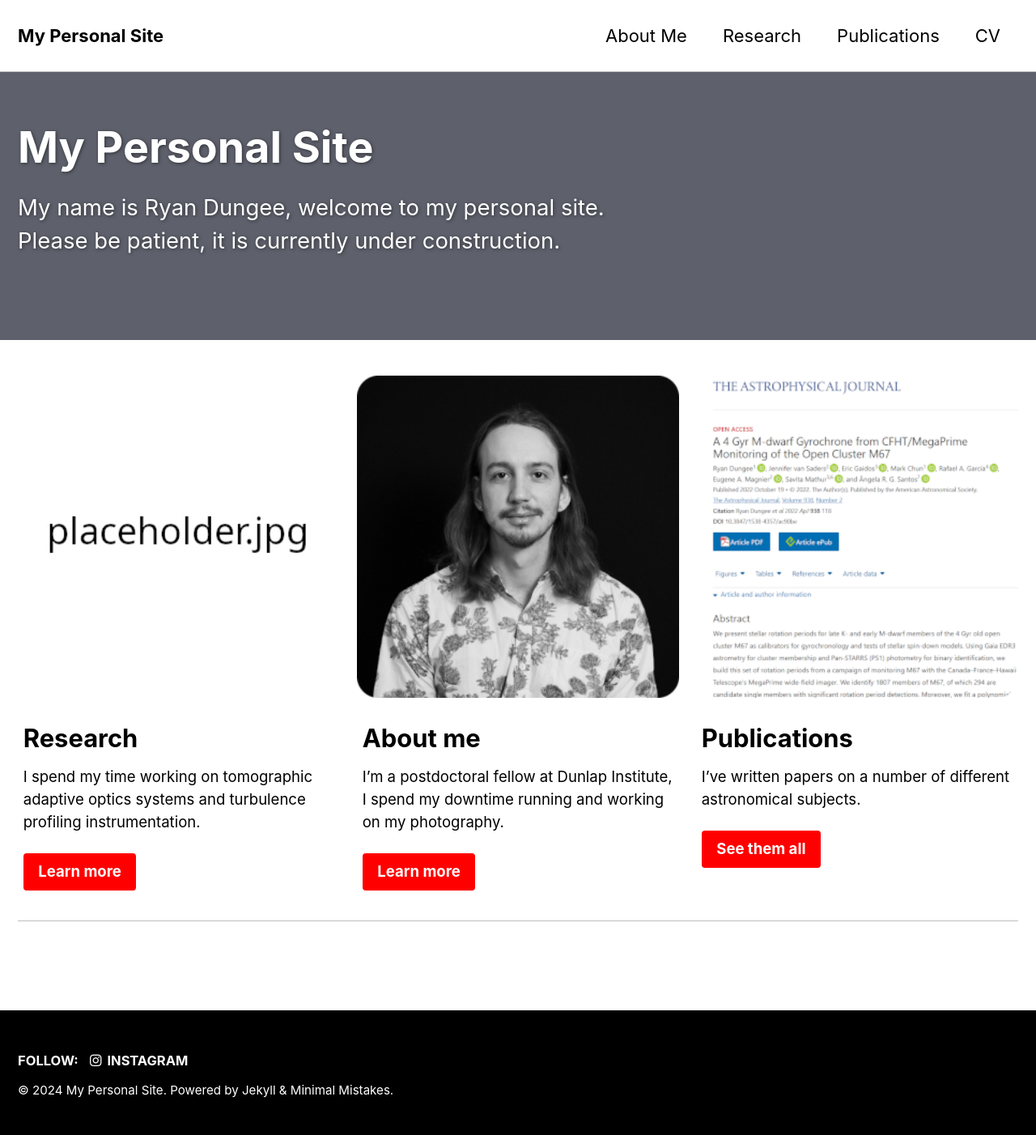
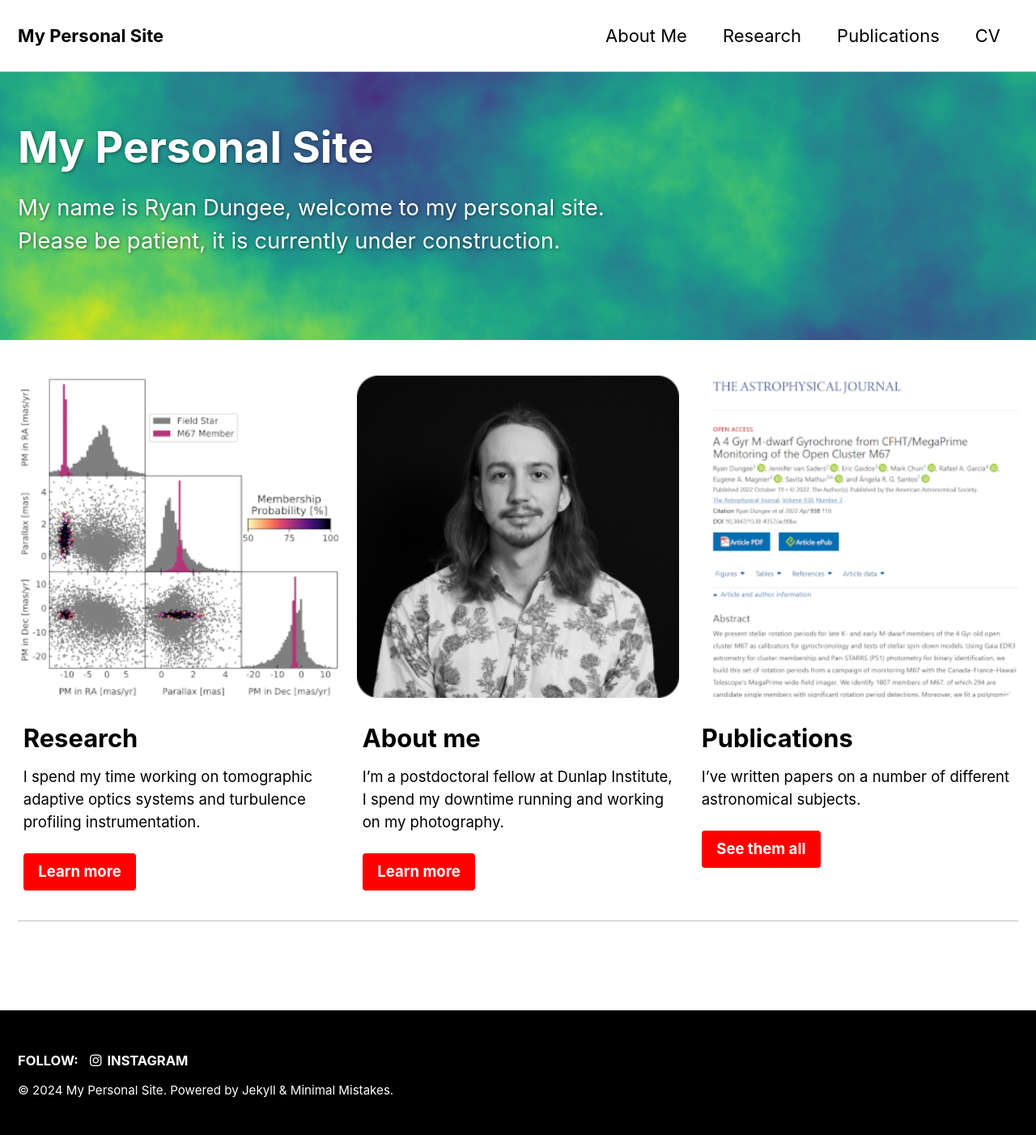
Before and after one commit to rdungee/rdungee.github.io, a Jekyll site: the page built from _pages/home.md, in a window 1280 px wide. Shown: the whole page at 81% size. Built offline with Jekyll 4.4.1, drawn with Linux system fonts in a browser that asks for light colours; cached includes are drawn as plain includes.

Commit message:
Homepage images

```diff
--- a/_pages/home.md
+++ b/_pages/home.md
@@ -3,11 +3,12 @@ layout: splash
 permalink: /
 hidden: true
 header:
-  overlay_color: "#5e616c"
+  overlay_color: "#000000"
+  overlay_image: /assets/images/splash_image.png
 excerpt: >
   My name is Ryan Dungee, welcome to my personal site. Please be patient, it is currently under construction.<br />
 feature_row:
-  - image_path: /assets/images/placeholder.jpg
+  - image_path: /assets/images/home_page_research.png
     alt: "What I work on"
     title: "Research"
     excerpt: "I spend my time working on tomographic adaptive optics systems and turbulence profiling instrumentation."
```
Also changed, not shown: assets/images/home_page_research.png (added), assets/images/splash_image.png (added).
